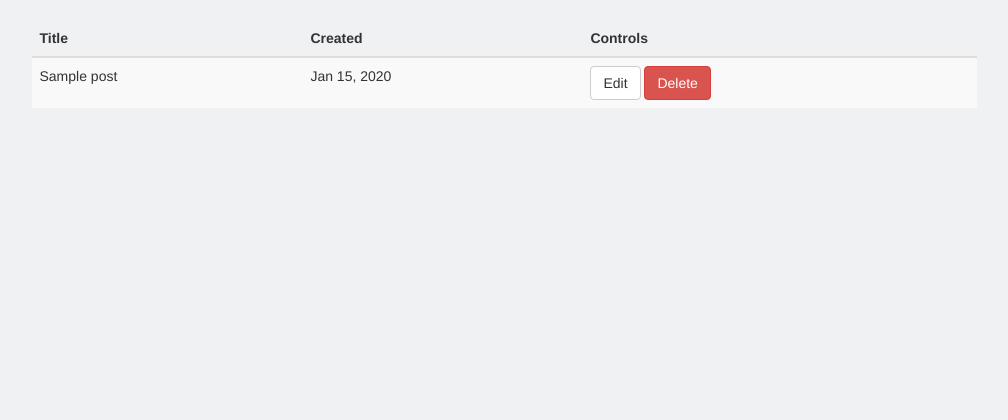
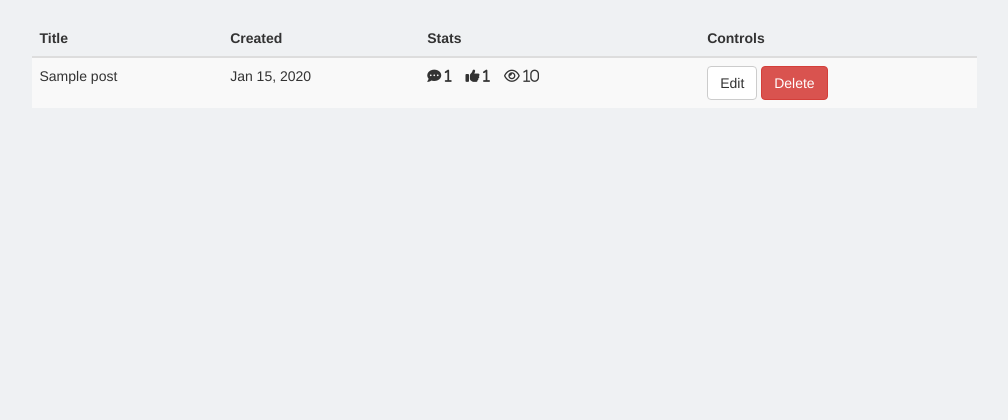
Before and after one commit to Arjay123/multi-user-blog, a Python web app: template templates/post_list.html in a window 1280 px wide. Shown: the part 227-647 px from the top of the page, without its empty margins (136-1144 px from the left). Run offline with Jinja, Linux system fonts and the light colour scheme; the template is opened without the code that fills it: most values are stand-ins (such as "Sample title", 1, 10 or a date in 2020); some libraries are stand-ins or nearby versions.

Commit message:
create post_stats macro

```diff
--- a/templates/macros.html
+++ b/templates/macros.html
@@ -17,6 +17,17 @@
 {%- endmacro %}
 
 
+
+{% macro post_stats(comment_num, likes, views) %}
+
+<i class="fa fa-commenting" aria-hidden="true"> {{comment_num}}</i>
+<i class="fa fa-thumbs-up" aria-hidden="true"> {{likes}}</i>
+<i class="fa fa-eye" aria-hidden="true"> {{views}}</i>
+
+{% endmacro %}
+
+
+
 {% macro post_thumb(post) %}
 <div class="post grid-item col-xs-12 col-sm-6 col-md-4">
 	<div class="row post-summary-header">
@@ -26,9 +37,9 @@
 	<div class="row post-summary-info">
 			<div class="col-xs-6 post-author"><h6>{{post.get_author_name()}}</h6></div>
 			<div class="col-xs-6 text-right post-stats">
-				<i class="fa fa-commenting" aria-hidden="true"> {{post.comment_num}}</i>
-				<i class="fa fa-thumbs-up" aria-hidden="true"> {{post.likes | length}}</i>
-				<i class="fa fa-eye" aria-hidden="true"> {{post.views}}</i>
+
+				{{ post_stats(post.comment_num, post.likes | length, post.views) }}
+
 			</div>
 		</div>
 	<div class="row post-summary-content">
@@ -41,23 +52,7 @@
 </div>
 {% endmacro %}
 
-{% macro masonry() %}
 
-<script src="https://unpkg.com/masonry-layout@4/dist/masonry.pkgd.min.js"></script>
-<script src="https://npmcdn.com/imagesloaded@4.1/imagesloaded.pkgd.min.js"></script>
-
-<script>
-
-var $grid = $('.posts').imagesLoaded(function() {
-  // init Masonry after all images have loaded
-  $grid.masonry({
-    itemSelector: '.post',
-    columnWidth: '.post'
-  });
-});
-</script>
-
-{% endmacro %}
 
 {% macro isotope() %}
 <script src="https://unpkg.com/isotope-layout@3/dist/isotope.pkgd.js"></script>
--- a/templates/post.html
+++ b/templates/post.html
@@ -1,5 +1,5 @@
 {% extends "base.html" %}
-
+{% from "macros.html" import post_stats %}
 
 {% block content %}
 
@@ -16,9 +16,7 @@
 		<div class="row post-summary-info">
 			<div class="col-xs-6 post-author"><h6>{{post.get_author_name()}}</h6></div>
 			<div class="col-xs-6 text-right post-stats">
-				<i class="fa fa-commenting" aria-hidden="true"> {{post.comment_num}}</i>
-				<i class="fa fa-thumbs-up" aria-hidden="true"> {{post.likes | length}}</i>
-				<i class="fa fa-eye" aria-hidden="true"> {{post.views}}</i>
+				{{ post_stats(post.comment_num, post.likes | length, post.views) }}
 			</div>
 		</div>
 		<div class="row post-summary-content">
--- a/templates/post_list.html
+++ b/templates/post_list.html
@@ -1,5 +1,5 @@
 {% extends "base.html" %}
-
+{% from "macros.html" import post_stats %}
 
 {% block content %}
 
@@ -10,6 +10,7 @@
 			<tr>
 				<th>Title</th>
 				<th>Created</th>
+				<th>Stats</th>
 				<th>Controls</th>
 			</tr>
 		</thead>
@@ -18,6 +19,10 @@
 			<tr>
 				<td>{{post.title}}</td>
 				<td>{{post.created.date().strftime("%b %d, %Y")}}</td>
+				<td>
+
+				{{ post_stats(post.comment_num, post.likes | length, post.views)}}
+
 				<td>
 					<form action="/edit/{{post.key().id()}}" class="edit-btn-frm">
 						<button class="btn btn-default" type="submit">Edit</button>
```
Also changed, not shown: 1 other file.
